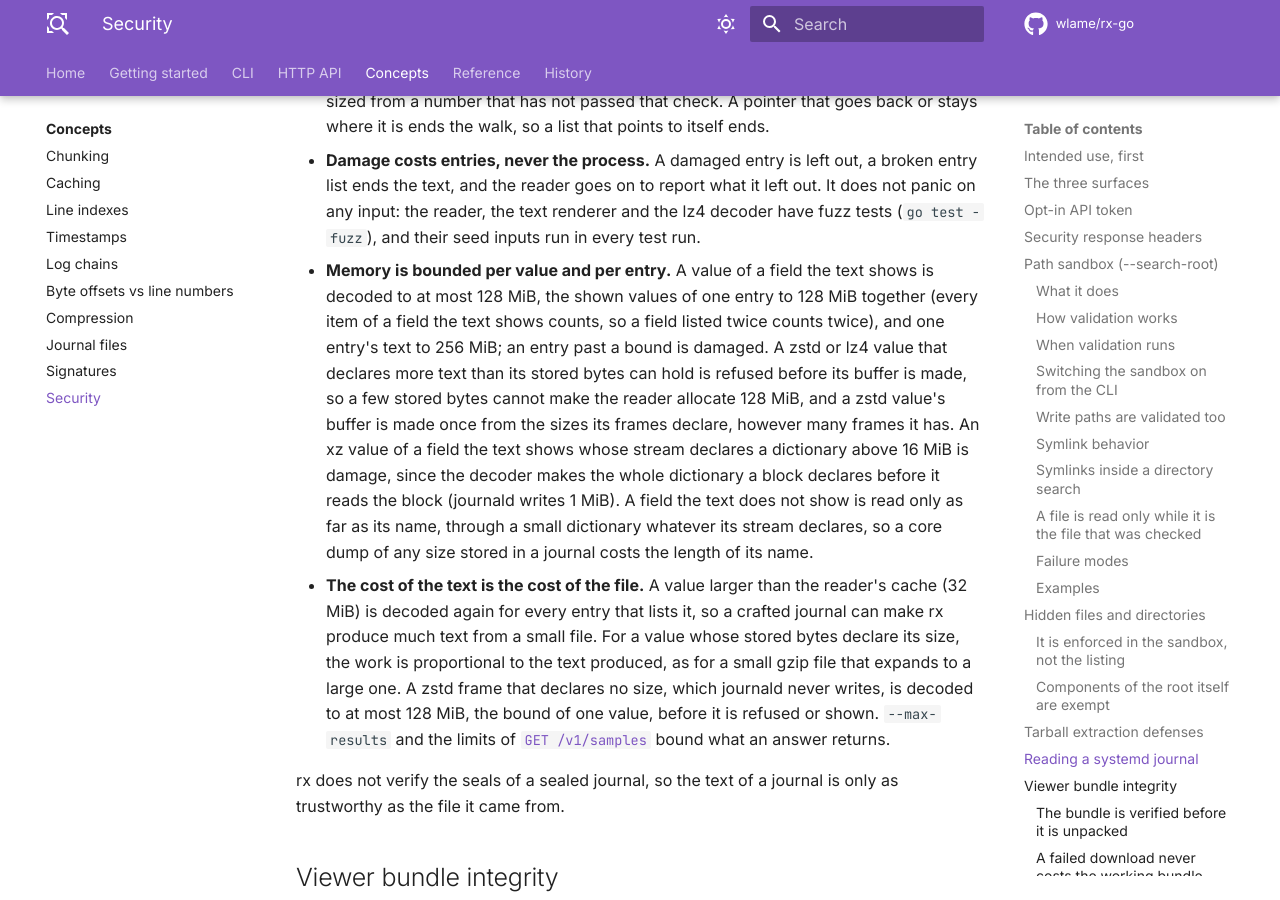
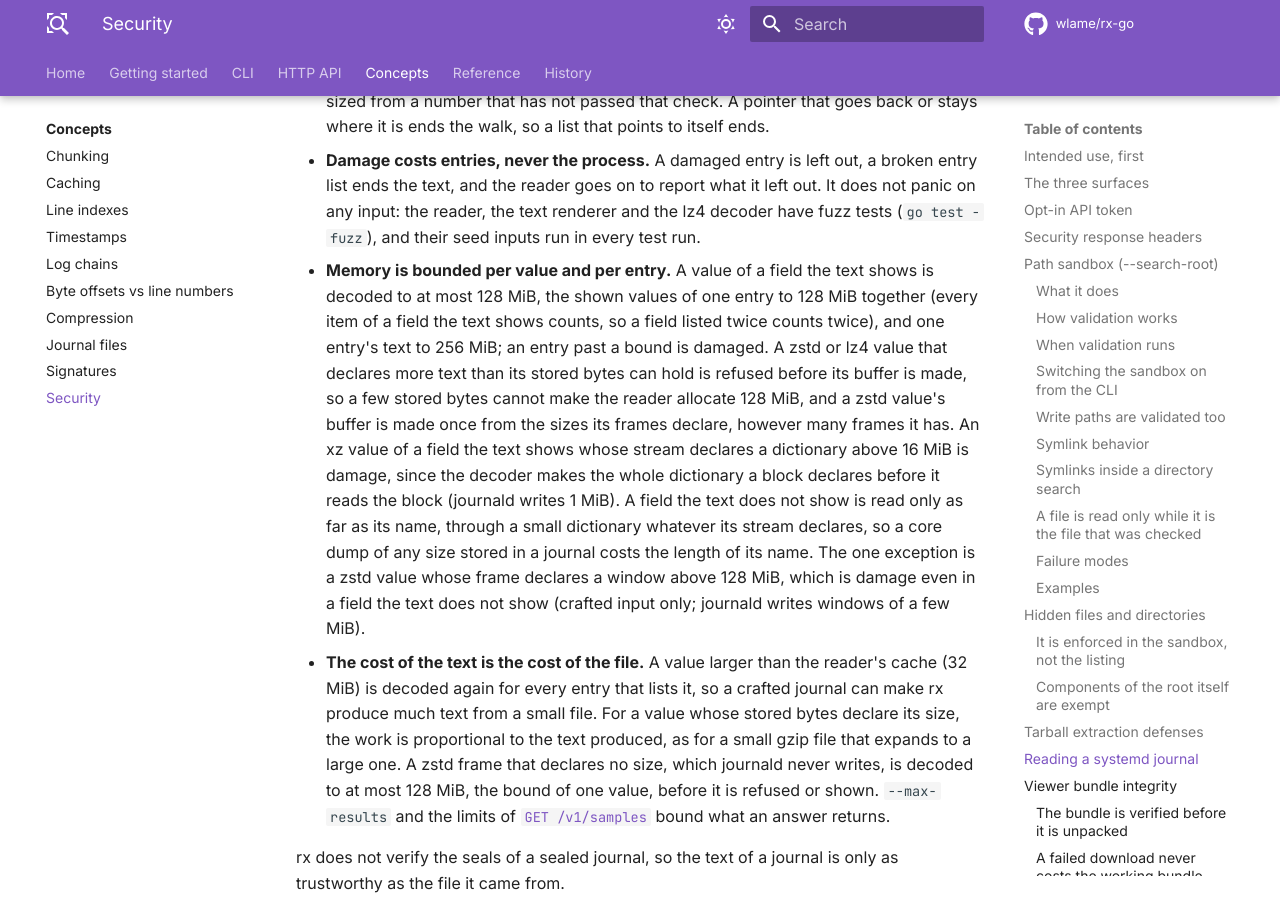
Before and after one commit to wlame/rx-go, an MkDocs documentation site: the page built from docs/concepts/security.md, in a window 1280 px wide and 900 px high, scrolled down 10920 px. Built offline with MkDocs 1.6.1 and Material for MkDocs 9.7.7, drawn with Linux system fonts in a browser that asks for light colours; comment, search, counter and statistics services are not loaded; the version menu is left out.

Commit message:
Name the zstd window exception and the shown-time gaps of a journal chain, and point the journal text contract at in-repo authorities.

```diff
--- a/docs/concepts/security.md
+++ b/docs/concepts/security.md
@@ -518,7 +518,10 @@
   reads the block (journald writes 1 MiB). A field the text does not
   show is read only as far as its name, through a small dictionary
   whatever its stream declares, so a core dump of any size stored in a
-  journal costs the length of its name.
+  journal costs the length of its name. The one exception is a zstd value
+  whose frame declares a window above 128 MiB, which is damage even in a
+  field the text does not show (crafted input only; journald writes
+  windows of a few MiB).
 - **The cost of the text is the cost of the file.** A value larger than
   the reader's cache (32 MiB) is decoded again for every entry that lists
   it, so a crafted journal can make rx produce much text from a small
```
Also changed, not shown: AGENTS.md (+11 -12 lines), docs/concepts/journal-files.md (+3 -1 lines), docs/concepts/log-chains.md (+4 -1 lines), 2 other files.
